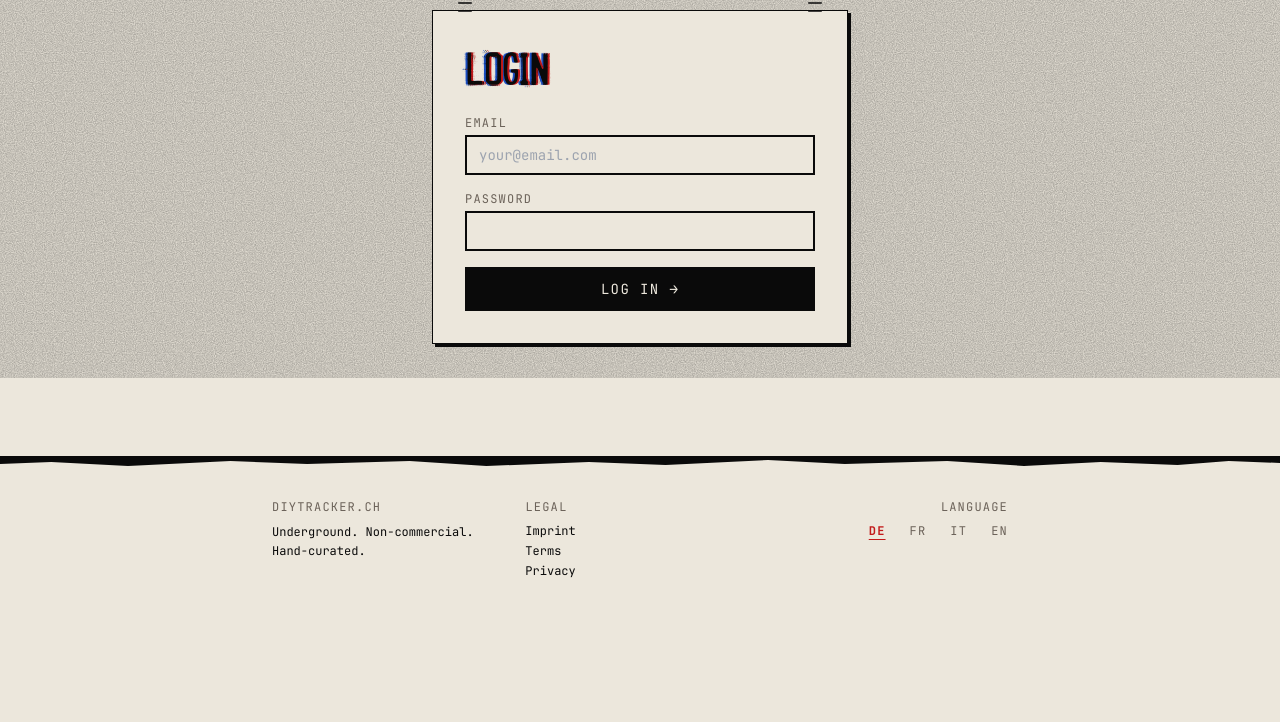
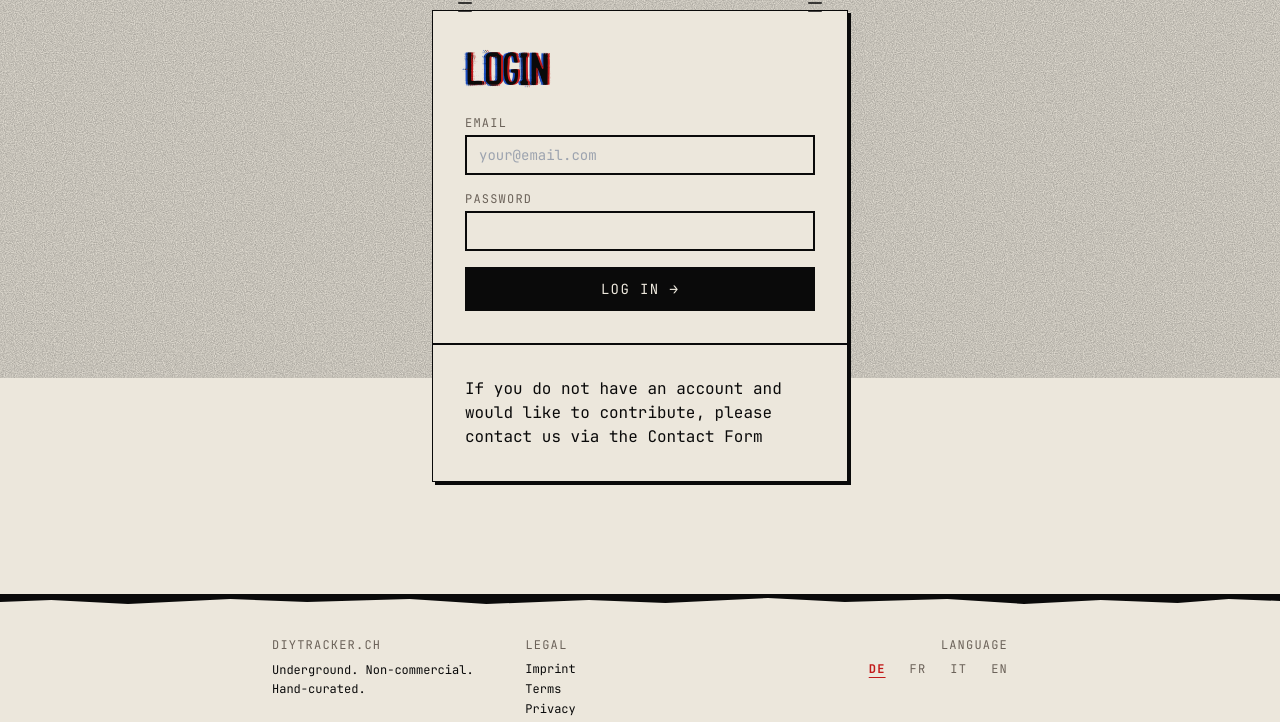
Before and after one commit to lucaggett/diytracker, a Flask app: page /login in a window 1280 px wide. Shown: the part 422-1144 px from the top of the page. Before the commit the page ends 1000 px from the top, so only its background shows below. Run offline with Flask 3, Linux system fonts and the light colour scheme; data that the repository does not hold is empty; style sheets or scripts are compiled from the project's sources.

Commit message:
add info for how to get an account to login page

```diff
--- a/templates/login.html
+++ b/templates/login.html
@@ -35,5 +35,10 @@
       </button>
     </form>
   </div>
+<div class="flyer-card p-8 relative">
+    <p>
+        If you do not have an account and would like to contribute, please contact us via the <a href="{{ url_for('public.about') }}" class="hover:text-bleed">Contact Form</a>
+    </p>
+</div>
 </section>
 {% endblock %}
```
